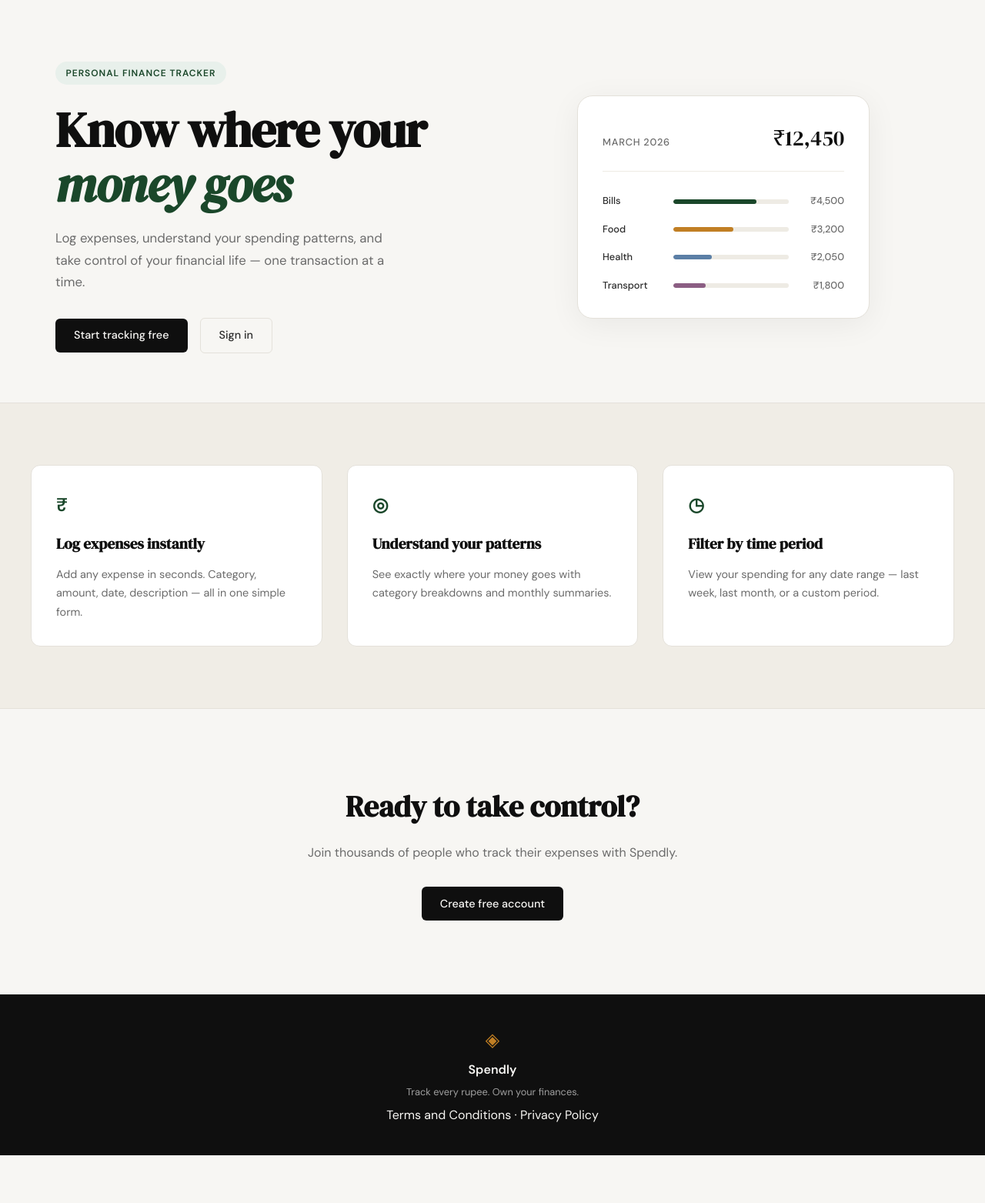
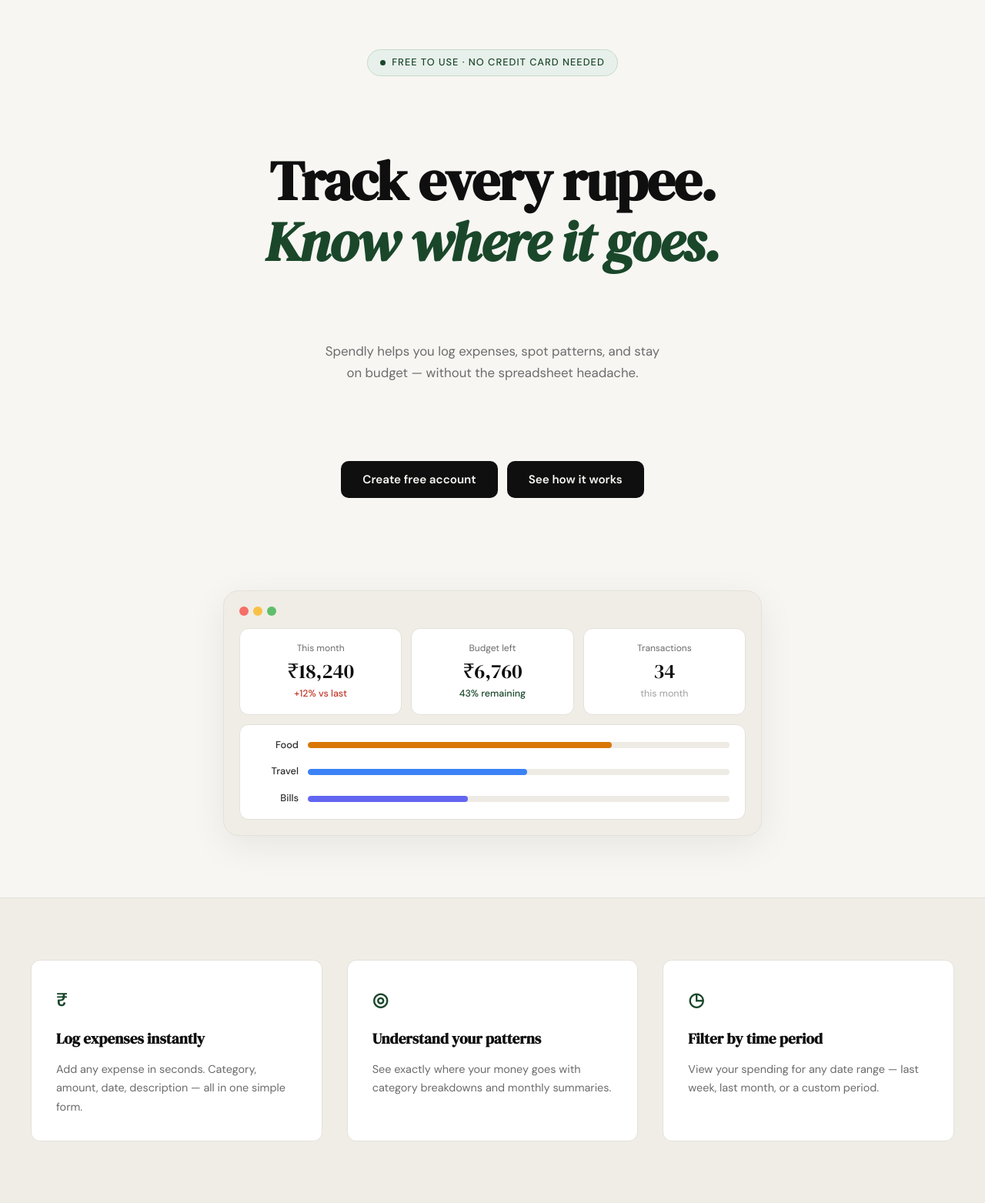
Before and after one commit to mfareedkhan/spendly, a Flask app: page / in a window 1280 px wide. Shown: the part 61-1624 px from the top of the page at 77% size. Before the commit the page ends 1562 px from the top, so only its background shows below. Run offline with Flask 3, Linux system fonts and the light colour scheme.

Commit message:
lahding: redesign hero section to match mockup

```diff
--- /dev/null
+++ b/static/css/landing.css
@@ -0,0 +1,201 @@
+/* ------------------------------------------------------------------ */
+/* Hero — new centered layout                                          */
+/* ------------------------------------------------------------------ */
+
+.hero {
+    padding: 4rem 2rem 5rem;
+    display: flex;
+    flex-direction: column;
+    align-items: center;
+    text-align: center;
+    max-width: var(--max-width);
+    margin: 0 auto;
+}
+
+/* Badge */
+.hero-badge {
+    display: inline-flex;
+    align-items: center;
+    gap: 0.5rem;
+    background: var(--accent-light);
+    color: var(--accent);
+    font-size: 0.8rem;
+    font-weight: 500;
+    padding: 0.4rem 1rem;
+    border-radius: 999px;
+    border: 1px solid #c5dbc9;
+    margin-bottom: 2rem;
+}
+
+.hero-badge-dot {
+    width: 7px;
+    height: 7px;
+    border-radius: 50%;
+    background: var(--accent);
+    flex-shrink: 0;
+}
+
+/* Title */
+.hero-title {
+    font-family: var(--font-display);
+    font-size: clamp(2.8rem, 6vw, 4.5rem);
+    line-height: 1.1;
+    letter-spacing: -0.02em;
+    color: var(--ink);
+    margin-bottom: 1.5rem;
+}
+
+.hero-title-accent {
+    color: var(--accent);
+    font-style: italic;
+    display: block;
+}
+
+/* Subtitle */
+.hero-subtitle {
+    font-size: 1.05rem;
+    color: var(--ink-muted);
+    line-height: 1.7;
+    max-width: 520px;
+    margin-bottom: 2.25rem;
+}
+
+/* Buttons */
+.hero-actions {
+    display: flex;
+    gap: 0.75rem;
+    margin-bottom: 3.5rem;
+}
+
+.btn-hero {
+    display: inline-block;
+    background: var(--ink);
+    color: var(--paper);
+    padding: 0.75rem 1.75rem;
+    border-radius: 10px;
+    font-family: var(--font-body);
+    font-size: 0.95rem;
+    font-weight: 600;
+    text-decoration: none;
+    transition: background 0.2s;
+}
+
+.btn-hero:hover { background: var(--accent); }
+
+/* ------------------------------------------------------------------ */
+/* Mock browser card                                                   */
+/* ------------------------------------------------------------------ */
+
+.mock-browser {
+    width: 100%;
+    max-width: 700px;
+    background: var(--paper-warm);
+    border: 1px solid var(--border);
+    border-radius: var(--radius-lg);
+    padding: 1.25rem;
+    box-shadow: 0 12px 48px rgba(0,0,0,0.07);
+}
+
+.mock-browser-dots {
+    display: flex;
+    gap: 6px;
+    margin-bottom: 1rem;
+}
+
+.mock-dot {
+    width: 12px;
+    height: 12px;
+    border-radius: 50%;
+}
+
+.mock-dot-red    { background: #f47067; }
+.mock-dot-yellow { background: #f8c146; }
+.mock-dot-green  { background: #5fbf6c; }
+
+/* Stats row */
+.mock-stats {
+    display: grid;
+    grid-template-columns: repeat(3, 1fr);
+    gap: 0.75rem;
+    margin-bottom: 0.75rem;
+}
+
+.mock-stat-card {
+    background: var(--paper-card);
+    border: 1px solid var(--border);
+    border-radius: var(--radius-md);
+    padding: 1rem 1.25rem;
+}
+
+.mock-stat-label {
+    font-size: 0.75rem;
+    color: var(--ink-muted);
+    margin-bottom: 0.35rem;
+}
+
+.mock-stat-value {
+    font-family: var(--font-display);
+    font-size: 1.65rem;
+    color: var(--ink);
+    line-height: 1.1;
+    margin-bottom: 0.3rem;
+}
+
+.mock-stat-sub {
+    font-size: 0.78rem;
+    color: var(--ink-faint);
+}
+
+.mock-stat-up   { font-size: 0.78rem; color: var(--danger); font-weight: 500; }
+.mock-stat-ok   { font-size: 0.78rem; color: var(--accent); font-weight: 500; }
+
+/* Category bars */
+.mock-categories {
+    background: var(--paper-card);
+    border: 1px solid var(--border);
+    border-radius: var(--radius-md);
+    padding: 1rem 1.25rem;
+    display: flex;
+    flex-direction: column;
+    gap: 0.9rem;
+}
+
+.mock-cat-row {
+    display: grid;
+    grid-template-columns: 56px 1fr;
+    align-items: center;
+    gap: 0.75rem;
+}
+
+.mock-cat-label {
+    font-size: 0.8rem;
+    font-weight: 500;
+    color: var(--ink-soft);
+    text-align: right;
+}
+
+.mock-cat-track {
+    height: 8px;
+    background: var(--border-soft);
+    border-radius: 999px;
+    overflow: hidden;
+}
+
+.mock-cat-bar {
+    height: 100%;
+    border-radius: 999px;
+}
+
+.mock-cat-orange { background: #d97706; width: 72%; }
+.mock-cat-blue   { background: #3b82f6; width: 52%; }
+.mock-cat-indigo { background: #6366f1; width: 38%; }
+
+/* ------------------------------------------------------------------ */
+/* Responsive                                                          */
+/* ------------------------------------------------------------------ */
+
+@media (max-width: 600px) {
+    .hero-actions { flex-direction: column; width: 100%; }
+    .btn-hero { text-align: center; }
+    .mock-stats { grid-template-columns: 1fr; }
+}
--- a/templates/landing.html
+++ b/templates/landing.html
@@ -2,60 +2,65 @@
 
 {% block title %}Spendly — Track Every Rupee{% endblock %}
 
+{% block head %}
+<link rel="stylesheet" href="{{ url_for('static', filename='css/landing.css') }}">
+{% endblock %}
+
 {% block content %}
 
 <section class="hero">
-    <div class="hero-inner">
-        <div class="hero-badge">Personal Finance Tracker</div>
+    <div class="hero-badge">
+        <span class="hero-badge-dot"></span>
+        Free to use · No credit card needed
+    </div>
     <h1 class="hero-title">
-            Know where your<br>
-            <em>money goes</em>
+        Track every rupee.
+        <span class="hero-title-accent">Know where it goes.</span>
     </h1>
     <p class="hero-subtitle">
-            Log expenses, understand your spending patterns,
-            and take control of your financial life —
-            one transaction at a time.
+        Spendly helps you log expenses, spot patterns, and stay<br>
+        on budget — without the spreadsheet headache.
     </p>
     <div class="hero-actions">
-            <a href="{{ url_for('register') }}" class="btn-primary">Start tracking free</a>
-            <a href="{{ url_for('login') }}" class="btn-ghost">Sign in</a>
+        <a href="{{ url_for('register') }}" class="btn-hero">Create free account</a>
+        <a href="#" class="btn-hero">See how it works</a>
+    </div>
+
+    <div class="mock-browser">
+        <div class="mock-browser-dots">
+            <span class="mock-dot mock-dot-red"></span>
+            <span class="mock-dot mock-dot-yellow"></span>
+            <span class="mock-dot mock-dot-green"></span>
+        </div>
+        <div class="mock-stats">
+            <div class="mock-stat-card">
+                <div class="mock-stat-label">This month</div>
+                <div class="mock-stat-value">₹18,240</div>
+                <div class="mock-stat-up">+12% vs last</div>
+            </div>
+            <div class="mock-stat-card">
+                <div class="mock-stat-label">Budget left</div>
+                <div class="mock-stat-value">₹6,760</div>
+                <div class="mock-stat-ok">43% remaining</div>
+            </div>
+            <div class="mock-stat-card">
+                <div class="mock-stat-label">Transactions</div>
+                <div class="mock-stat-value">34</div>
+                <div class="mock-stat-sub">this month</div>
             </div>
         </div>
-    <div class="hero-visual">
-        <div class="mock-card">
-            <div class="mock-card-header">
-                <span class="mock-label">March 2026</span>
-                <span class="mock-total">₹12,450</span>
+        <div class="mock-categories">
+            <div class="mock-cat-row">
+                <span class="mock-cat-label">Food</span>
+                <div class="mock-cat-track"><div class="mock-cat-bar mock-cat-orange"></div></div>
             </div>
-            <div class="mock-bars">
-                <div class="mock-bar-row">
-                    <span class="mock-cat">Bills</span>
-                    <div class="mock-bar-track">
-                        <div class="mock-bar" style="width: 72%"></div>
+            <div class="mock-cat-row">
+                <span class="mock-cat-label">Travel</span>
+                <div class="mock-cat-track"><div class="mock-cat-bar mock-cat-blue"></div></div>
             </div>
-                    <span class="mock-amt">₹4,500</span>
-                </div>
-                <div class="mock-bar-row">
-                    <span class="mock-cat">Food</span>
-                    <div class="mock-bar-track">
-                        <div class="mock-bar mock-bar-2" style="width: 52%"></div>
-                    </div>
-                    <span class="mock-amt">₹3,200</span>
-                </div>
-                <div class="mock-bar-row">
-                    <span class="mock-cat">Health</span>
-                    <div class="mock-bar-track">
-                        <div class="mock-bar mock-bar-3" style="width: 33%"></div>
-                    </div>
-                    <span class="mock-amt">₹2,050</span>
-                </div>
-                <div class="mock-bar-row">
-                    <span class="mock-cat">Transport</span>
-                    <div class="mock-bar-track">
-                        <div class="mock-bar mock-bar-4" style="width: 28%"></div>
-                    </div>
-                    <span class="mock-amt">₹1,800</span>
-                </div>
+            <div class="mock-cat-row">
+                <span class="mock-cat-label">Bills</span>
+                <div class="mock-cat-track"><div class="mock-cat-bar mock-cat-indigo"></div></div>
             </div>
         </div>
     </div>
```
Also changed, not shown: sample_hero_section.png (added). Lines whose indentation alone changed are shown as unchanged.
